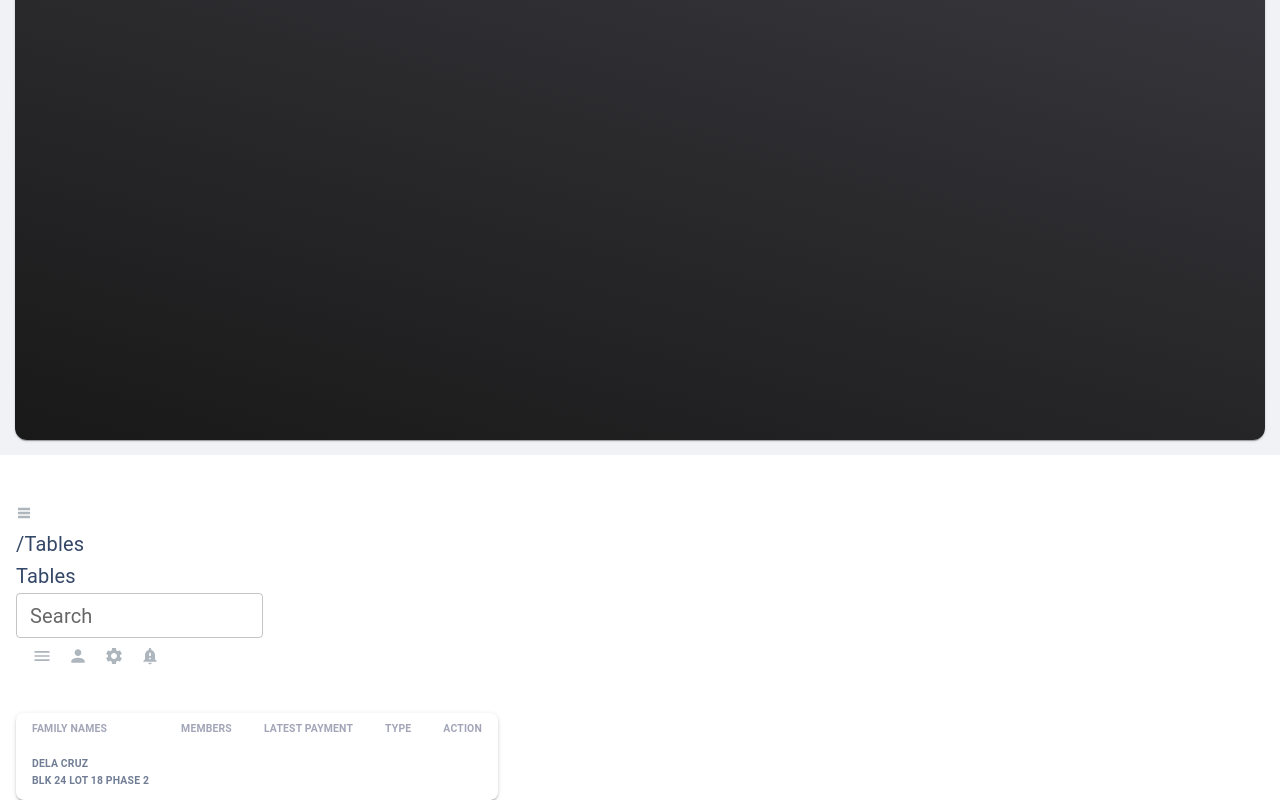
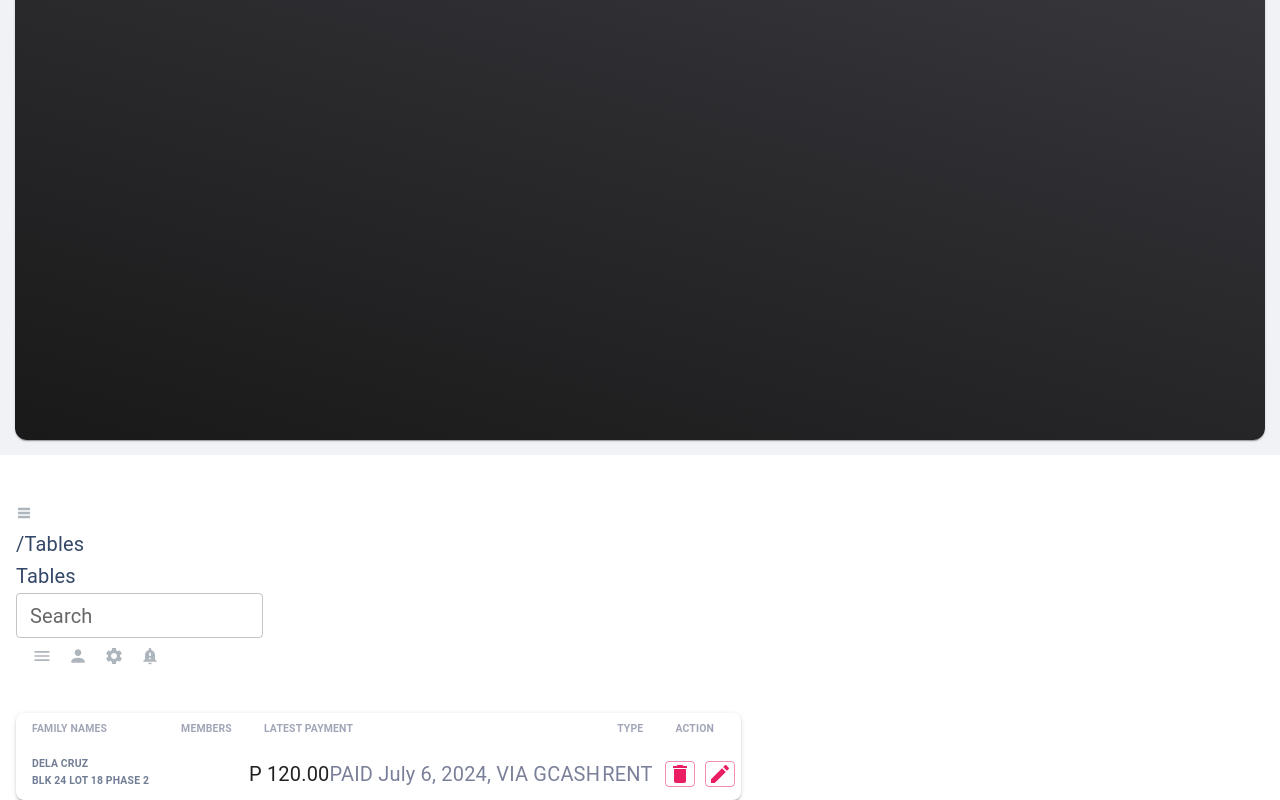
Before and after one commit to josepaulodelacruz/PA_Dashboard, a React (Vite) app: page /tables in a window 1280 px wide. Shown: the part 345-1145 px from the top of the page. Built offline with nearby package versions, Linux system fonts and the light colour scheme.

Commit message:
residents table row design completed

```diff
--- /dev/null
+++ b/src/Components/Button/IconButton.tsx
@@ -0,0 +1,17 @@
+import Button from '@mui/material/Button'
+import { ReactNode } from 'react'
+
+
+interface IconButtonProps {
+  children: ReactNode
+}
+
+const IconButton = ({ children } : IconButtonProps ) => {
+  return (
+    <Button variant='outlined' size='small' sx={{ width: 'auto', padding: '0', margin: '5px', minWidth: '30px' }}>
+      {children}
+    </Button>
+  )
+}
+
+export  default IconButton
--- a/src/Components/Labels/Spans.tsx
+++ b/src/Components/Labels/Spans.tsx
@@ -1,4 +1,5 @@
 import { useTheme } from "@mui/material/styles";
+import { ReactNode } from "react";
 
 const SpanTheme = () => {
   const theme = useTheme()
@@ -21,11 +22,15 @@ const MainSpan = () => {
   )
 }
 
-const SubSpan = () => {
+interface SubSpanProps {
+  children: ReactNode
+}
+
+const SubSpan = ({ children } : SubSpanProps ) => {
   const textTheme = SpanTheme()
   return (
     <span className='text-[0.70rem] font-light' style={{ color: textTheme.subTextColor }} >
-      Last Campaign Performance
+      {children}
     </span>
   )
 
--- a/src/Components/Navbar/index.tsx
+++ b/src/Components/Navbar/index.tsx
@@ -80,7 +80,7 @@ const Navbar = ({ isScrolled, route }: NavbarProps) => {
           >
             <TextField id="outlined-basic" size='small' label="Search" variant="outlined" />
           </Box>
-          <div>
+          <div  className='justify-end'>
             <SideMenuToggleIcon onClick={_handleSidebarToggle} fontSize='small'  style={{ color: colorIcon, marginLeft: '1rem' }} />
             <ProfileIcon fontSize='small' style={{ color: colorIcon, marginLeft: '1rem' }} />
             <SettingIcon fontSize='small' style={{ color: colorIcon, marginLeft: '1rem' }} />
--- /dev/null
+++ b/src/Components/Table/TableCellProfileImg.tsx
@@ -0,0 +1,27 @@
+
+
+interface TableCellProfileImgProps {
+  length: number
+}
+
+const TableCellProfileImg = ({ length }: TableCellProfileImgProps) => {
+  const colors = ['bg-blue-500', 'bg-red-500', 'bg-green-500', 'bg-yellow-500'];
+
+  return (
+    <div className="flex flex-row relative justify-left">
+
+      <div className="flex flex-row relative justify-left">
+        {Array.from({ length }, (_, index) => (
+          <div
+            key={index}
+            className={`relative shadow-lg p-2.5 rounded-full border border-white hover:z-10 ${colors[index % colors.length]}`}
+            style={{ marginLeft: '-5px' }}
+          />
+        ))}
+      </div>
+
+    </div>
+  )
+}
+
+export default TableCellProfileImg
--- a/src/Components/Table/TableCellWithAvatar.tsx
+++ b/src/Components/Table/TableCellWithAvatar.tsx
@@ -6,9 +6,9 @@ interface TableCellWithAvatarProps {
   subName: string
 }
 
-const TableCellWithAvatar = ({ avatar, name, subName} : TableCellWithAvatarProps ) => {
+const TableCellWithAvatar = ({ name, subName } : TableCellWithAvatarProps ) => {
   const theme = useTheme();
-  const { dark, primary } = theme.palette as { dark?: any, primary?: any }
+  const { dark } = theme.palette as { dark?: any, primary?: any }
 
   return (
     <div className="flex flex-row justify-start items-center">
--- a/src/Components/Table/TableLabel.tsx
+++ b/src/Components/Table/TableLabel.tsx
@@ -1,4 +1,5 @@
 import TableCell from '@mui/material/TableCell'
+import colors from '@/assets/theme/base/colors';
 
 interface TableHeaderLabelProps {
   title: string,
@@ -8,6 +9,11 @@ interface TableHeaderLabelProps {
 interface TableBodyLabelProps {
   align?: 'inherit' | 'left' | 'center' | 'right' | 'justify',
   children: React.ReactNode,
+}
+
+interface TableMainSubProps {
+  label: string,
+  subLabel: string
 }
 
 const TableHeaderLabel: React.FC<TableHeaderLabelProps> = ({ title, align = 'left' }) => {
@@ -24,6 +30,12 @@ const TableBodyLabel: React.FC<TableBodyLabelProps> = ({ children, align = 'left
   </TableCell>
 
 
+const TableMainSub: React.FC<TableMainSubProps> = ({ label, subLabel }) =>
+  <div className='float-start'>
+    <span className={`block text-sm text-left font-bold color-[${colors.dark.main}]`}>{label}</span>
+    <span className={`block text-[0.60rem] text-left font-light`} style={{color: 'rgb(123, 128, 154)'}}>PAID July 6, 2024, {subLabel}</span>
+  </div>
 
 
-export { TableHeaderLabel, TableBodyLabel }
+
+export { TableHeaderLabel, TableBodyLabel, TableMainSub }
--- a/src/assets/theme/base/colors.ts
+++ b/src/assets/theme/base/colors.ts
@@ -1,3 +1,4 @@
+
 const colors: any = {
   background: {
     default: "#f0f2f5",
--- a/src/index.css
+++ b/src/index.css
@@ -45,7 +45,6 @@ body {
 
 .column-header {
   position: relative;
-  text-align: left;
   opacity: 0.7;
   background: transparent;
   color: rgb(123, 128, 154);
--- a/src/pages/Dashboard/Components/ChartCard.tsx
+++ b/src/pages/Dashboard/Components/ChartCard.tsx
@@ -17,7 +17,7 @@ const ChartCard: React.FC<ChartCardProps> = ({ backgroundValue }) => {
         <Paper className="absolute px-7 pb-5 items-start mt-10 bg-white flex flex-col justify-end w-full h-full top-0 left-0 rounded-xl shadow-md"
           sx={{ borderRadius: '0.75rem', boxShadow: 'rgba(0, 0, 0, 0.1) 0rem 0.25rem 0.375rem -0.0625rem, rgba(0, 0, 0, 0.06) 0rem 0.125rem 0.25rem -0.0625rem' }}>
           <MainSpan/>
-          <SubSpan/>
+          <SubSpan>Last Payment</SubSpan>
         </Paper>
       </div>
     </Grid>
--- a/src/pages/Tables/index.tsx
+++ b/src/pages/Tables/index.tsx
@@ -7,34 +7,60 @@ import TableHead from '@mui/material/TableHead'
 import TableBody from '@mui/material/TableBody'
 import TableRow from '@mui/material/TableRow'
 import TableCellWithAvatar from '@/Components/Table/TableCellWithAvatar'
+import TableCellProfileImg from '@/Components/Table/TableCellProfileImg'
+import { TableMainSub } from '@/Components/Table/TableLabel'
+import { SubSpan } from '@/Components/Labels/Spans'
+import IconButton from '@/Components/Button/IconButton'
+import EditIcon from '@mui/icons-material/Edit'
+import DeleteIcon from '@mui/icons-material/Delete'
 import '@/index.css'
 
 const TablesPage = () => {
   return (
     <DashboardLayout>
 
-      <Grid container item md={12} xs={12} sx={{px: 0.5}}>
+      <Grid container item md={12} xs={12} sx={{ px: 0.5 }}>
         <div className='relative top-0 flex-1'>
           <div className='bg-blue-500 pl-4 flex h-[60px] w-[98%] mx-auto relative top-3 z-10 rounded-lg shadow-lg'>
             <h6 className='table-header-text'>Residents Table</h6>
           </div>
 
-          <Paper className='top-7 bg-white  h-[500px] w-full absolute pt-16 overflow-y-auto' sx={{borderRadius: '0.5rem'}} elevation={2} >
+          <Paper className='top-7 bg-white min-h-[100px] max-h-[500px] w-full absolute pt-16 overflow-y-auto' sx={{ borderRadius: '0.5rem' }} elevation={2} >
             <Table >
               <TableHead>
                 <TableRow className='w-full border-b border-gray-300 '>
-                  <th className='column-header'>FAMILY NAMES</th>
-                  <th className='column-header'>MEMBERS</th>
-                  <th className='column-header'>LATEST PAYMENT</th>
-                  <th className='column-header'>TYPE</th>
-                  <th className='column-header'>ACTION</th>
+                  <th align='left' className='column-header'>FAMILY NAMES</th>
+                  <th align='left' className='column-header'>MEMBERS</th>
+                  <th align='left' className='column-header'>LATEST PAYMENT</th>
+                  <th align='left' className='column-header'>TYPE</th>
+                  <th align='left' className='column-header'>ACTION</th>
                 </TableRow>
               </TableHead>
 
               <TableBody>
-                <TableRow className='w-full border-b border-gray-300 '>
+                <TableRow className='w-full border-b'>
                   <td className='column-header whitespace-nowrap'>
                     <TableCellWithAvatar avatar='' name='Dela Cruz' subName='BLK 24 LOT 18 PHASE 2' />
+                  </td>
+                  <td align='left' className='column-header whitespace-nowrap'>
+                    <TableCellProfileImg length={4} />
+                  </td>
+                  <td align='left' className='whitespace-nowrap'>
+                    <TableMainSub label="P 120.00" subLabel='VIA GCASH' />
+                  </td>
+                  <td align='left'>
+                    <SubSpan >RENT</SubSpan>
+                  </td>
+                  <td className='whitespace-nowrap'>
+                    <IconButton>
+                      <DeleteIcon />
+                    </IconButton>
+                    <IconButton>
+                      <EditIcon />
+                    </IconButton>
+
+
+
                   </td>
                 </TableRow>
               </TableBody>
```
